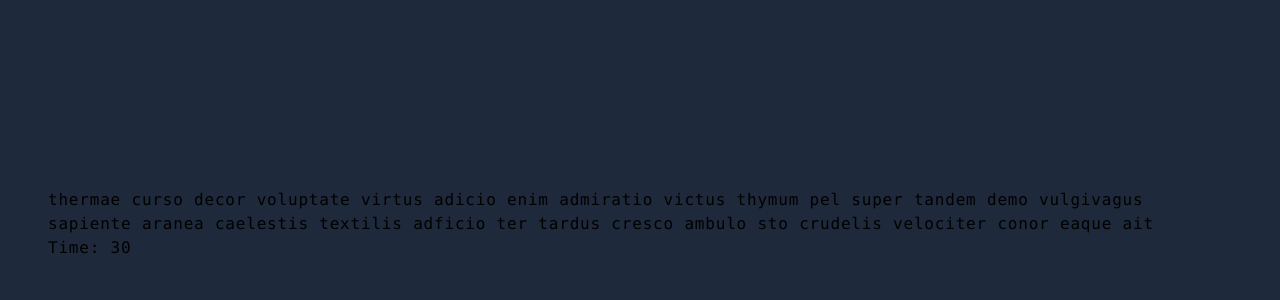
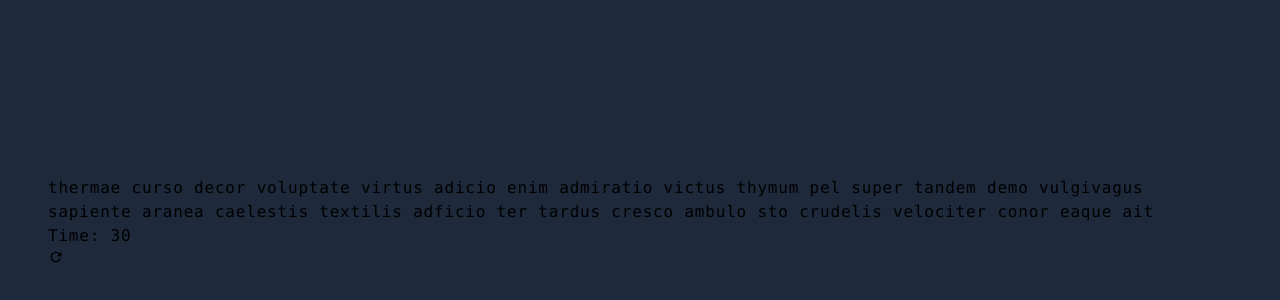
Before and after one commit to vedantlavale/type-tester, a React (Vite) app: page / in a window 1280 px wide. Shown: the part 176-476 px from the top of the page. Built offline with nearby package versions, Linux system fonts and the light colour scheme.

Commit message:
Add RestartButton component and integrate it into App

```diff
--- a/src/App.tsx
+++ b/src/App.tsx
@@ -1,4 +1,5 @@
 import {faker} from '@faker-js/faker'
+import RestartButton from './components/RestartButton.tsx'
 const words = faker.lorem.words(30)
 
 function App() {
@@ -6,6 +7,9 @@
     <>
      <GeneratedWords words={words}/>
      <CountDownTimer timeleft={30}/>
+     <RestartButton
+      className= {"mx-auto mt-10 text-slate-500"}
+     />
     </>
   )
 }
--- /dev/null
+++ b/src/components/RestartButton.tsx
@@ -0,0 +1,28 @@
+import { useRef } from "react";
+import { MdRefresh } from "react-icons/md";
+
+const RestartButton = ({
+    onRestart: handleRestart,
+    className = "",
+}: {
+    onRestart: () => void;
+    className?: string;
+}) => {
+    const buttonRef = useRef<HTMLButtonElement>(null);
+    const handleClick = () => {
+        buttonRef.current?.blur();
+        handleRestart();
+    };
+
+    return (
+        <button
+            ref={buttonRef}
+            onClick={handleClick}
+            className={`block rounded px-8 py-2 hover:bg-slate-700/50 ${className}`}
+        >
+            <MdRefresh className="w-6 h-6" />
+        </button>
+    );
+};
+
+export default RestartButton;
```
